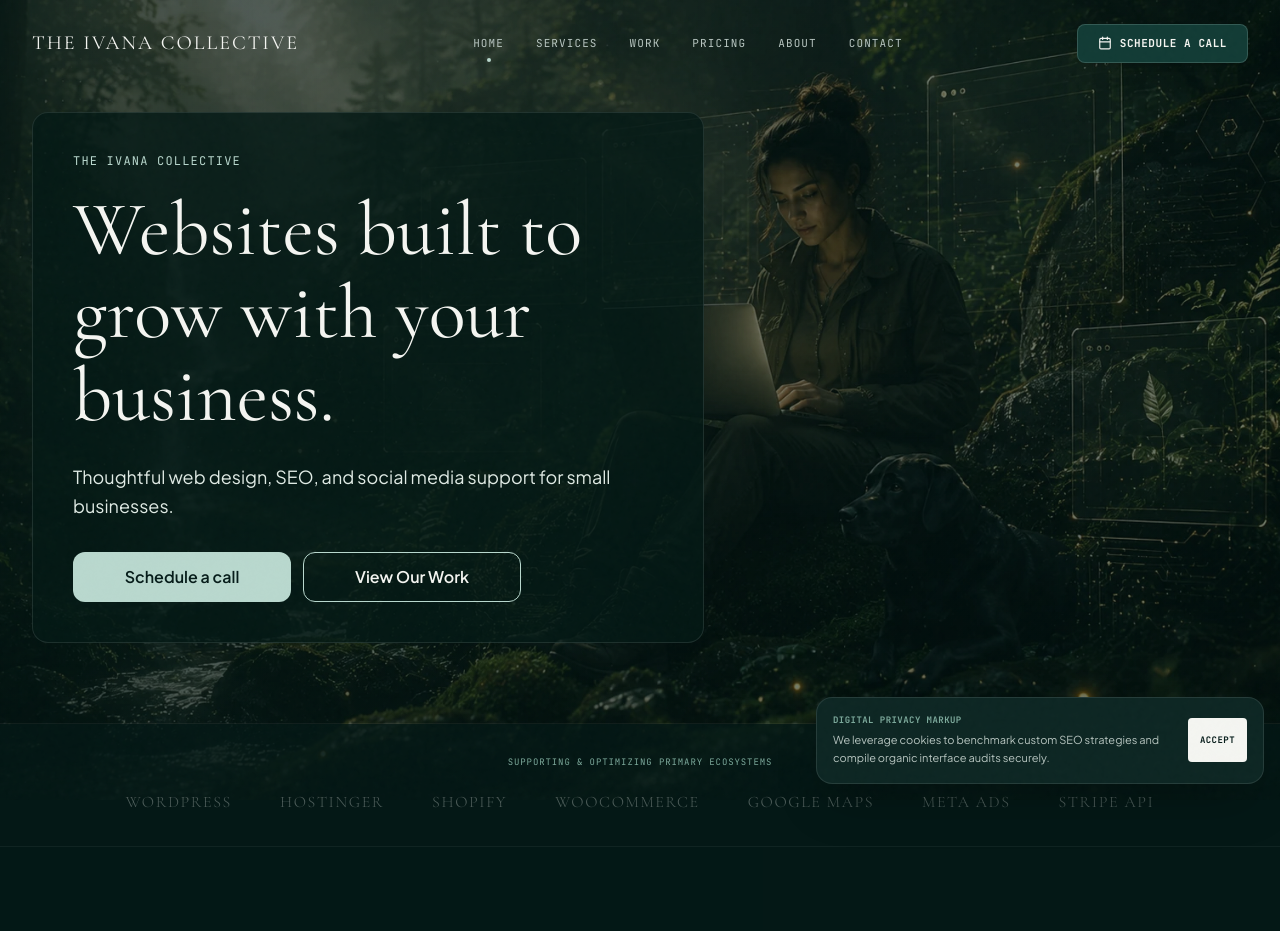
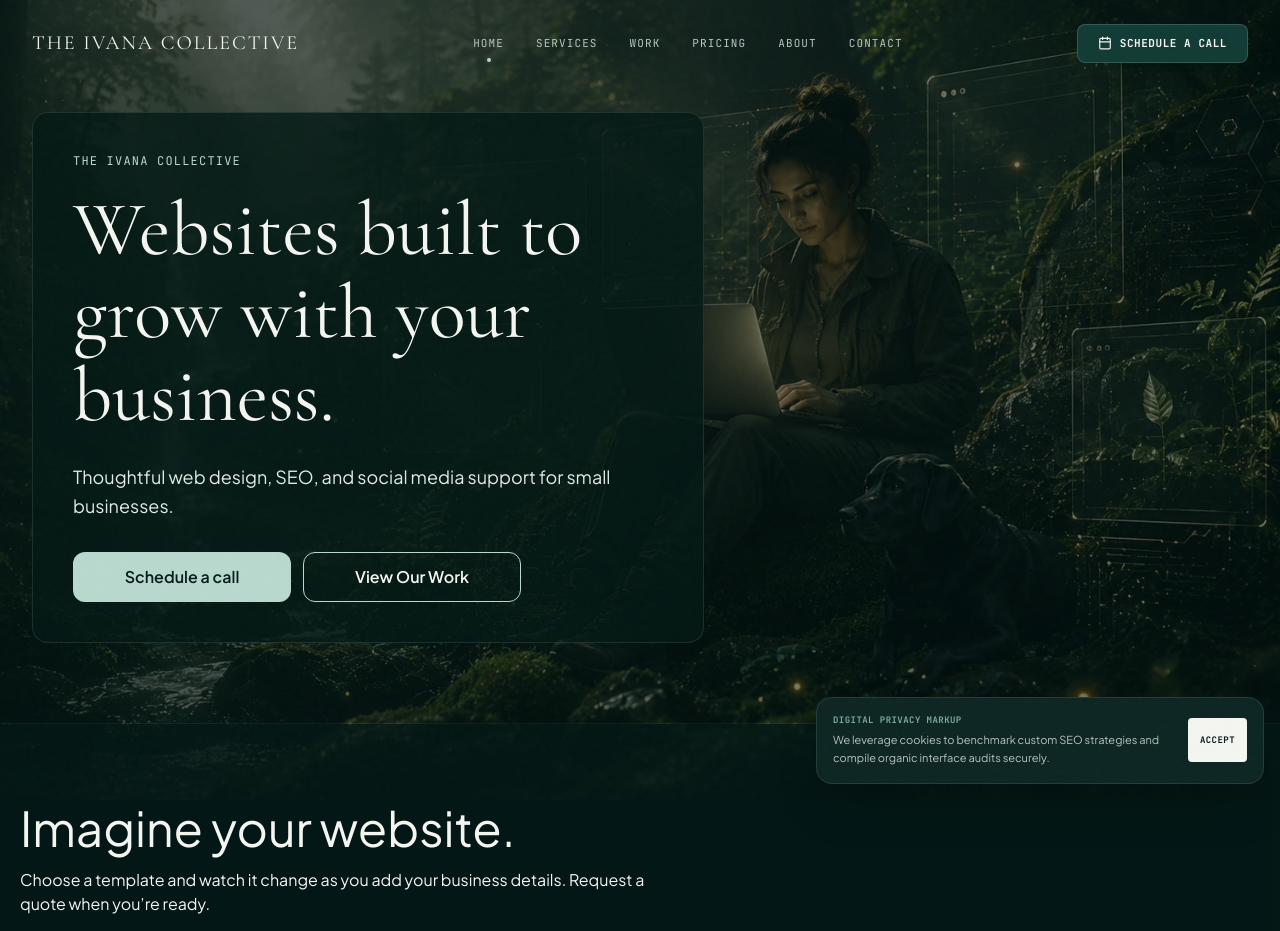
Before and after one commit to ivapbj/The-Ivana-Collective-Website, a React (Vite) app: page / in a window 1280 px wide. Shown: the top 931 px of the page. Built offline with nearby package versions, Linux system fonts and the light colour scheme.

Commit message:
Move platform strip near homepage closing

```diff
--- a/src/pages/Home.tsx
+++ b/src/pages/Home.tsx
@@ -96,22 +96,6 @@ export default function Home({
               <button onClick={onScheduleCall} className="inline-flex items-center justify-center min-h-12 px-6 py-3 rounded-xl bg-[#B9D8CE] text-[#061C1A] font-semibold hover:bg-white transition-colors">Schedule a call</button>
               <Link href="/work" className="inline-flex items-center justify-center min-h-12 px-6 py-3 rounded-xl border border-[#B9D8CE] text-[#F4F5F1] font-semibold hover:bg-white/10 transition-colors">View Our Work</Link>
             </div>
-          </div>
-        </div>
-      </section>
-
-      {/* Credibility Strip */}
-      <section id="credibility-strip" className="bg-[#0A2C28] py-8 border-b border-white/5 text-center relative z-10 select-none">
-        <div className="max-w-7xl mx-auto px-4 sm:px-6 lg:px-8">
-          <p className="font-mono text-[9px] tracking-widest text-[#7CA99B] uppercase mb-5">
-            SUPPORTING & OPTIMIZING PRIMARY ECOSYSTEMS
-          </p>
-          <div className="flex flex-wrap items-center justify-center gap-x-12 gap-y-6 opacity-30">
-            {["WordPress", "Hostinger", "Shopify", "WooCommerce", "Google Maps", "Meta Ads", "Stripe API"].map((brand, idx) => (
-              <span key={idx} className="font-serif text-sm sm:text-base tracking-widest text-[#F4F5F1] font-light">
-                {brand.toUpperCase()}
-              </span>
-            ))}
           </div>
         </div>
       </section>
@@ -848,6 +832,27 @@ export default function Home({
         </div>
       </section>
 
+      {/* Platform ecosystem near the end of the homepage */}
+      <section id="platforms" aria-labelledby="platforms-heading" className="py-16 md:py-20 bg-[#0A2C28] border-y border-white/5 text-center relative">
+        <div className="max-w-7xl mx-auto px-4 sm:px-6 lg:px-8">
+          <div className="max-w-3xl mx-auto mb-8 space-y-3">
+            <p className="font-mono text-[10px] tracking-widest text-[#7CA99B] uppercase">
+              THE TOOLS BEHIND YOUR DIGITAL PRESENCE
+            </p>
+            <h2 id="platforms-heading" className="font-serif text-2xl sm:text-3xl text-[#F4F5F1]">
+              Platforms and tools we support.
+            </h2>
+          </div>
+          <div className="flex flex-wrap items-center justify-center gap-3 sm:gap-4 max-w-4xl mx-auto">
+            {["WordPress", "Hostinger", "Shopify", "WooCommerce", "Google Maps", "Meta Ads", "Stripe API"].map((brand) => (
+              <span key={brand} className="rounded-full border border-[#B9D8CE]/20 bg-[#061C1A]/40 px-4 py-2 font-serif text-sm sm:text-base tracking-wide text-[#F4F5F1]">
+                {brand}
+              </span>
+            ))}
+          </div>
+        </div>
+      </section>
+
       {/* 12. Final CTA */}
       <section id="final-cta" className="relative py-32 overflow-hidden bg-gradient-to-b from-[#061C1A] to-[#041211] border-b border-white/5 text-center">
         <div className="absolute top-1/2 left-1/2 -translate-x-1/2 -translate-y-1/2 w-[600px] h-[600px] bg-[#123B35]/25 rounded-full blur-[140px] pointer-events-none" />
```
